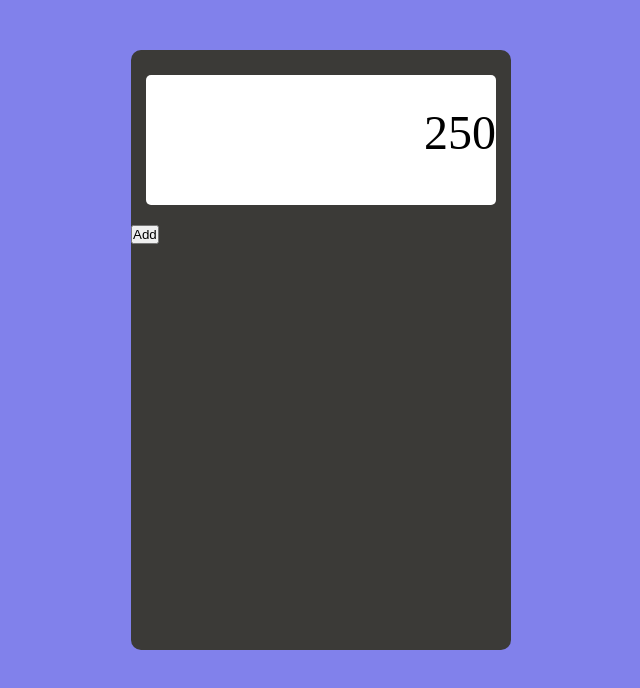
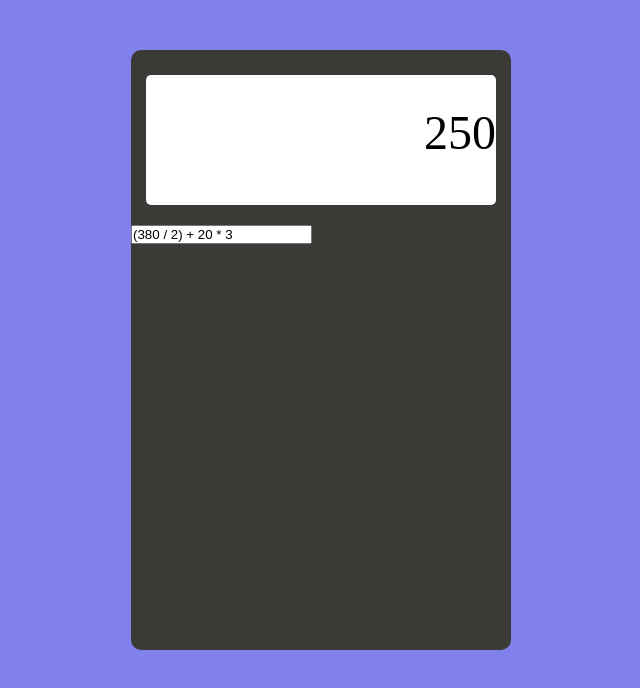
Before and after one commit to IzanamiiDevv/RPN-Calculator, a React (Vite) app: page / in a window 1280 px wide. Shown: the top 688 px of the page, without its empty margins (319-959 px from the left). Built offline with nearby package versions, Linux system fonts and the light colour scheme.

Commit message:
Polished some codes

```diff
--- a/src/Calculator.tsx
+++ b/src/Calculator.tsx
@@ -55,9 +55,9 @@
                 height: '600px',
         }} className='calculator'>
             <Display display={Evaluate(expresson).toString()}/>
-            <button onClick={()=>{
-                setExpression(expresson + "s");
-            }}>Add</button>
+            <input type="text" onChange={(e)=>{
+                setExpression(e.target.value);
+            }} value={expresson}/>
         </div>
     );
 };
```
